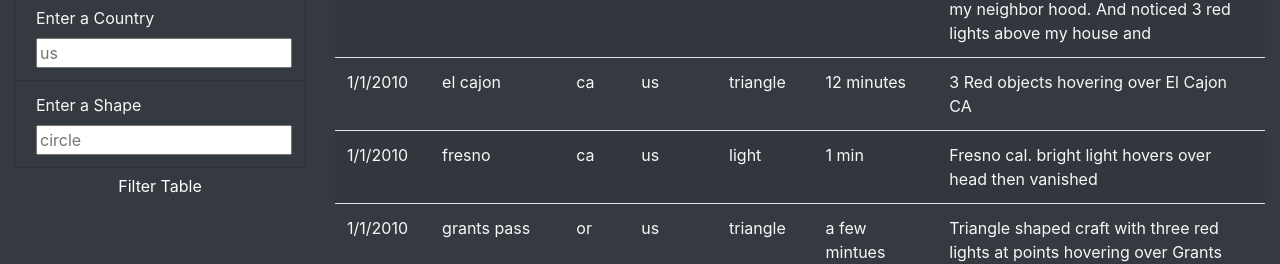
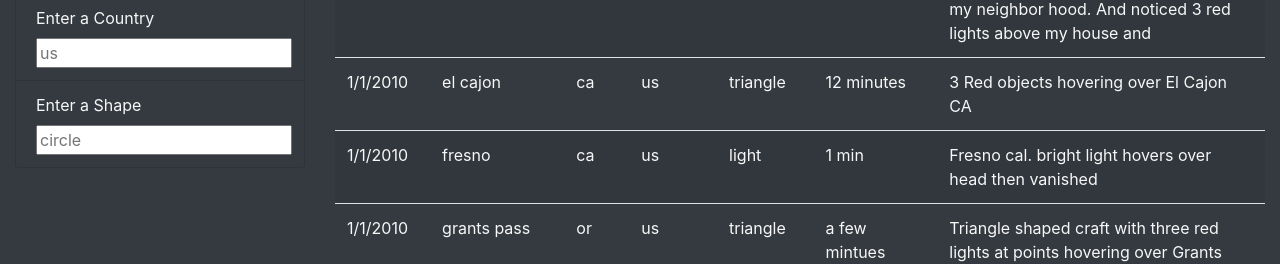
Before and after one commit to AnthonyRansom/UFOs, a plain HTML site: page index.html in a window 1280 px wide. Shown: the part 1047-1311 px from the top of the page. Drawn offline with nearby package versions, Linux system fonts and the light colour scheme.

Commit message:
remove button

```diff
--- a/index.html
+++ b/index.html
@@ -61,7 +61,6 @@
                                 <label for="inp_shape">Enter a Shape</label>
                                 <input type="text" placeholder="circle" id="shape" />
                             </li>
-                            <button id="filter-btn" type="button" class="btn btn-dark">Filter Table</button>
                         </ul>
                     </form>
                 </div>
```
